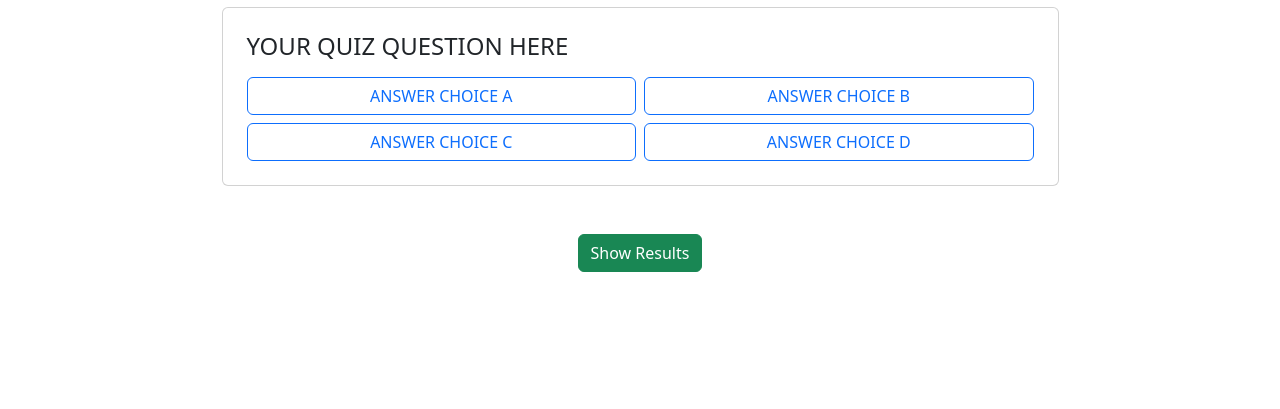
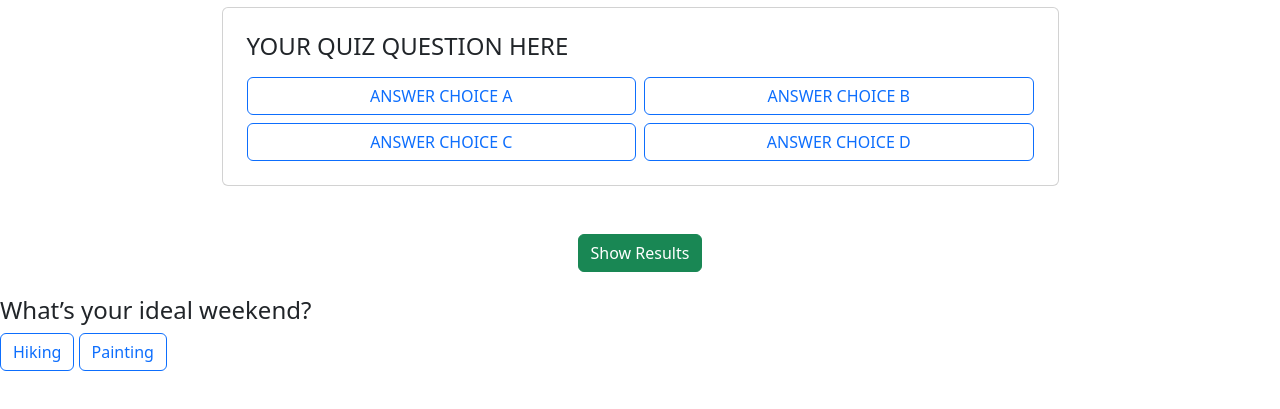
Before and after one commit to baileyfaircloth-ctrl/Personality-quiz, a plain HTML site: page index.html in a window 1280 px wide. Shown: the part 97-506 px from the top of the page. Drawn offline with nearby package versions, Linux system fonts and the light colour scheme.

Commit message:
Add quiz element to index.html

```diff
--- a/index.html
+++ b/index.html
@@ -55,3 +55,10 @@
      <script src = "./js/script.js"></script>
 </body>
 </html>
+<!-- Start quiz element -->
+<div class="question-block">
+  <h4>What’s your ideal weekend?</h4>
+  <button class="btn btn-outline-primary answer-btn" data-value="explorer">Hiking</button>
+  <button class="btn btn-outline-primary answer-btn" data-value="artist">Painting</button>
+</div>
+<!-- End quiz element -->
```
